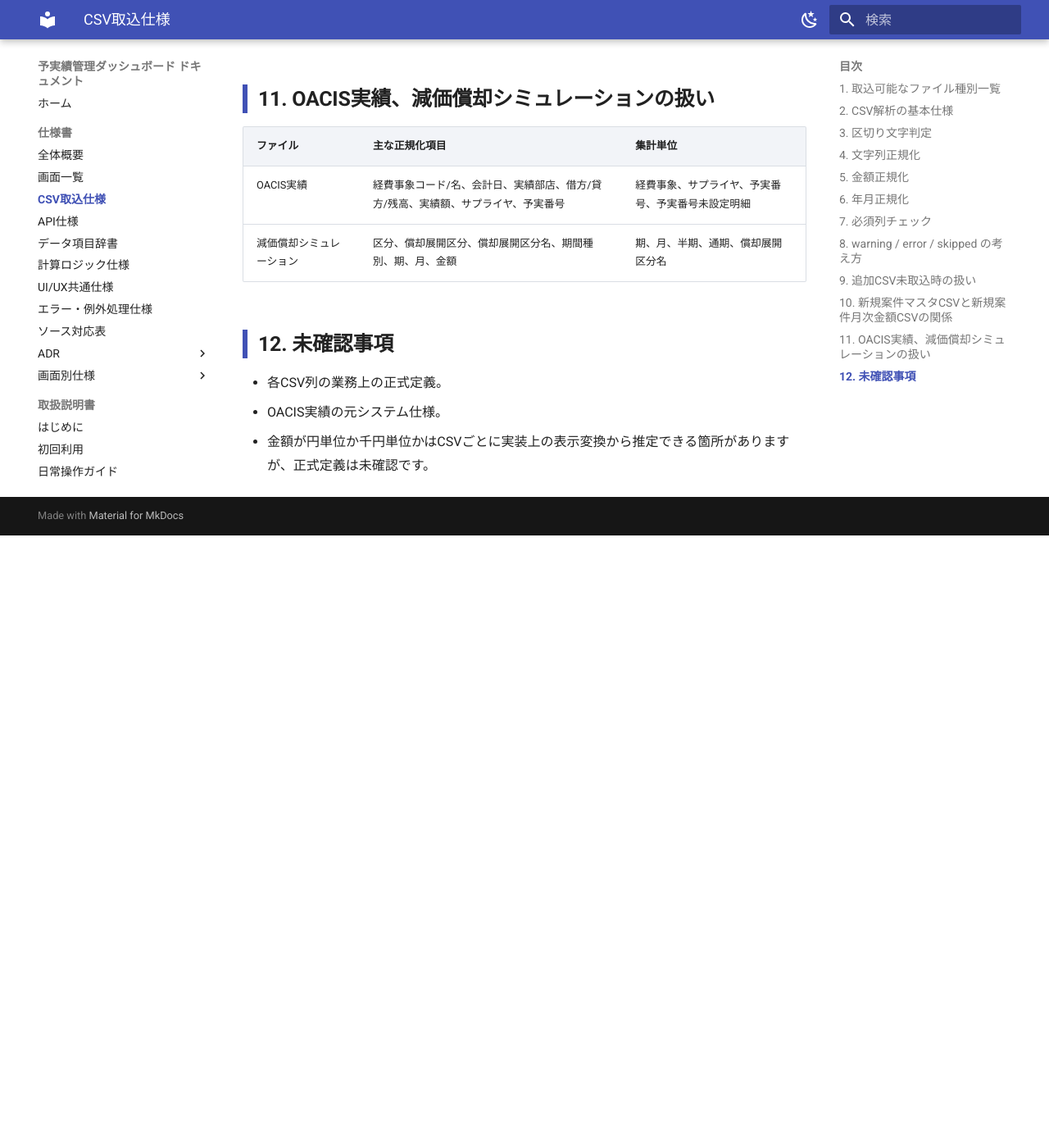
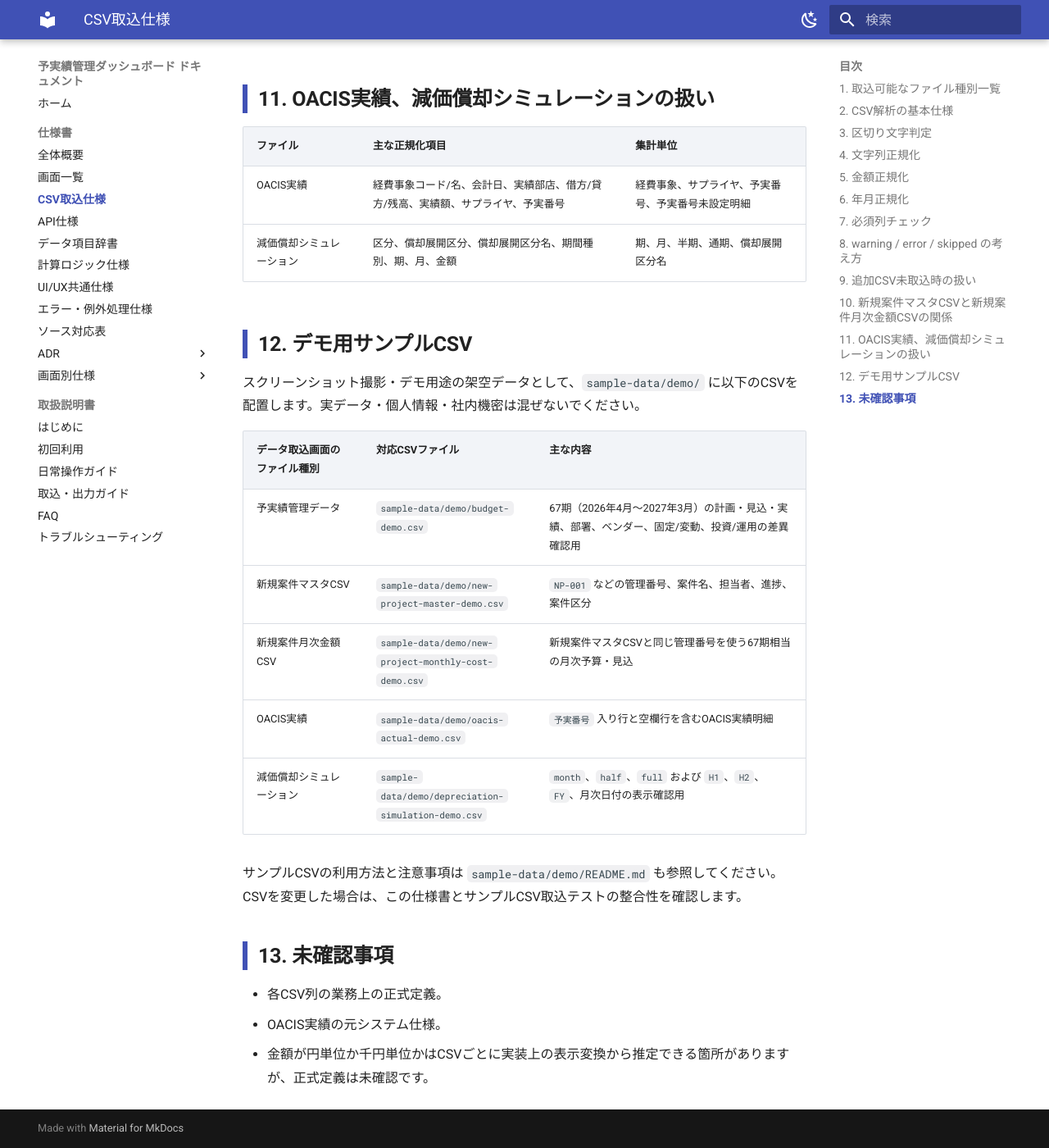
Before and after one commit to katsuhiro-hayasaka-orico/genspark, an MkDocs documentation site: the page built from docs/03_data-import.md, in a window 1280 px wide and 1400 px high, scrolled down 5045 px. Shown: the whole window at 82% size. Built offline with MkDocs 1.6.1 and Material for MkDocs 9.7.7, drawn with Linux system fonts in a browser that asks for light colours; before the commit the page ends 5698 px from its top, so only the background shows below that.

Commit message:
Add demo sample CSV data

```diff
--- a/docs/03_data-import.md
+++ b/docs/03_data-import.md
@@ -107,7 +107,21 @@
 | OACIS実績 | 経費事象コード/名、会計日、実績部店、借方/貸方/残高、実績額、サプライヤ、予実番号 | 経費事象、サプライヤ、予実番号、予実番号未設定明細 |
 | 減価償却シミュレーション | 区分、償却展開区分、償却展開区分名、期間種別、期、月、金額 | 期、月、半期、通期、償却展開区分名 |
 
-## 12. 未確認事項
+## 12. デモ用サンプルCSV
+
+スクリーンショット撮影・デモ用途の架空データとして、`sample-data/demo/` に以下のCSVを配置します。実データ・個人情報・社内機密は混ぜないでください。
+
+| データ取込画面のファイル種別 | 対応CSVファイル | 主な内容 |
+|---|---|---|
+| 予実績管理データ | `sample-data/demo/budget-demo.csv` | 67期（2026年4月〜2027年3月）の計画・見込・実績、部署、ベンダー、固定/変動、投資/運用の差異確認用 |
+| 新規案件マスタCSV | `sample-data/demo/new-project-master-demo.csv` | `NP-001` などの管理番号、案件名、担当者、進捗、案件区分 |
+| 新規案件月次金額CSV | `sample-data/demo/new-project-monthly-cost-demo.csv` | 新規案件マスタCSVと同じ管理番号を使う67期相当の月次予算・見込 |
+| OACIS実績 | `sample-data/demo/oacis-actual-demo.csv` | `予実番号` 入り行と空欄行を含むOACIS実績明細 |
+| 減価償却シミュレーション | `sample-data/demo/depreciation-simulation-demo.csv` | `month`、`half`、`full` および `H1`、`H2`、`FY`、月次日付の表示確認用 |
+
+サンプルCSVの利用方法と注意事項は `sample-data/demo/README.md` も参照してください。CSVを変更した場合は、この仕様書とサンプルCSV取込テストの整合性を確認します。
+
+## 13. 未確認事項
 
 - 各CSV列の業務上の正式定義。
 - OACIS実績の元システム仕様。
```
Also changed, not shown: sample-data/demo/README.md (added, +26 -0 lines), 6 other files.
